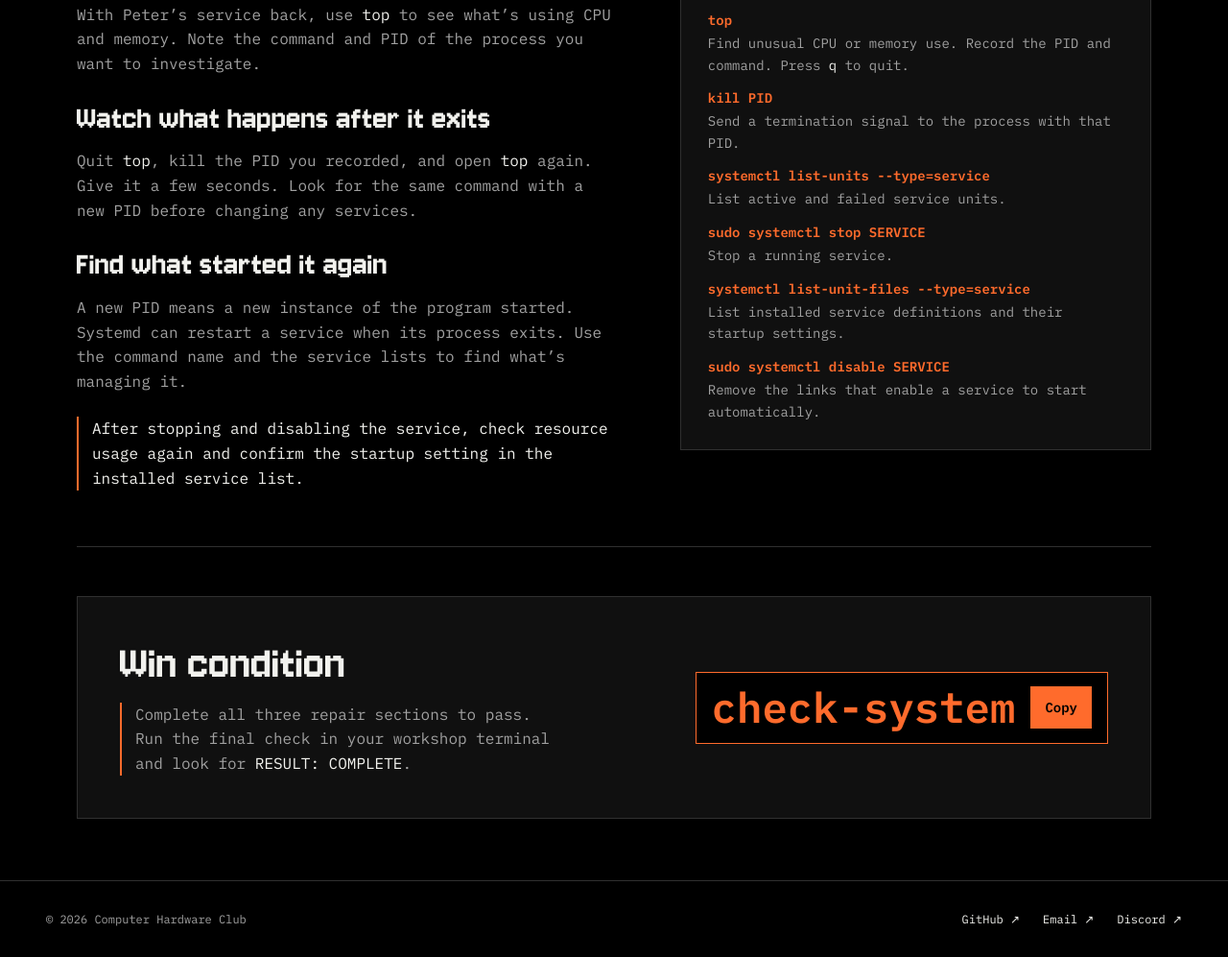
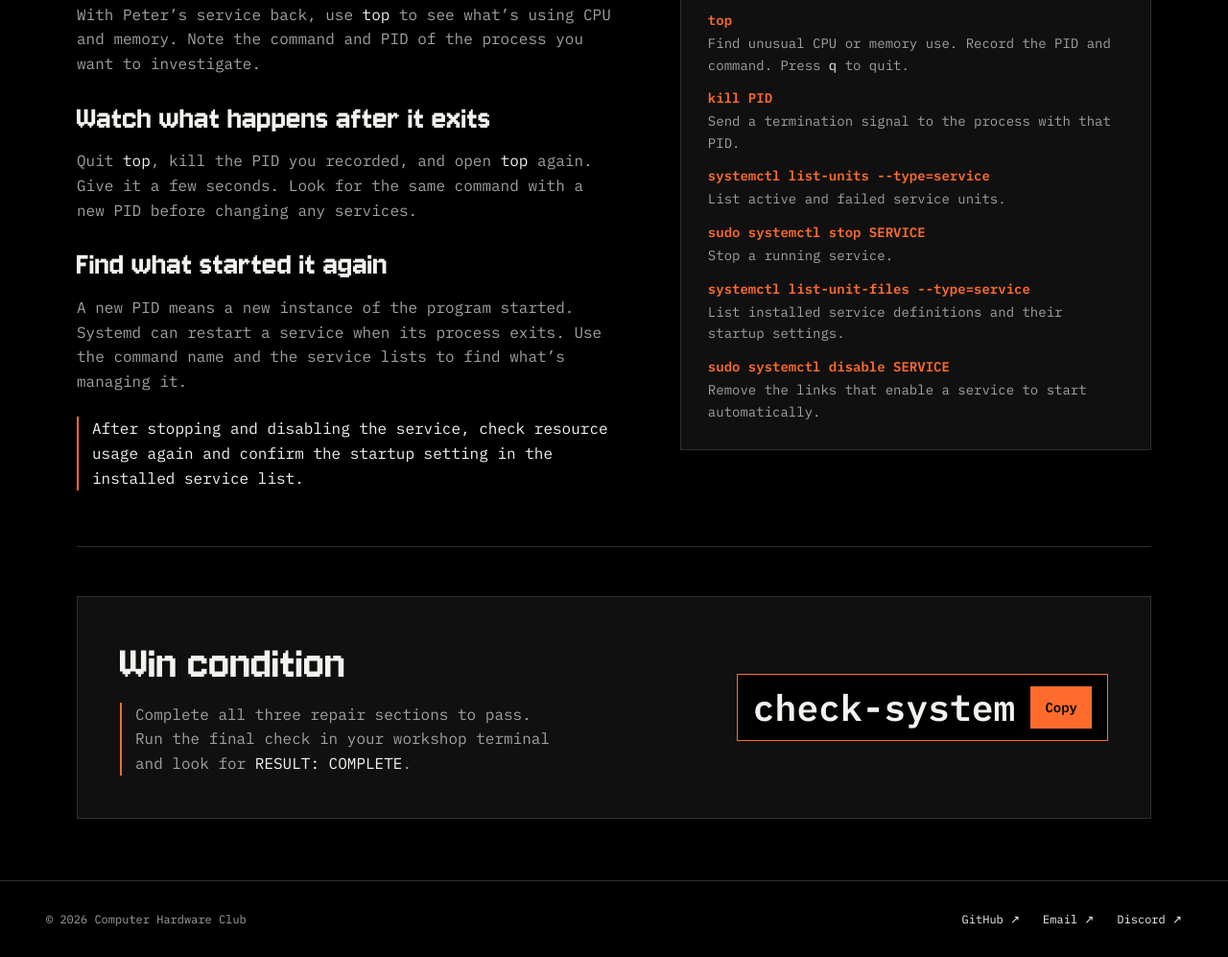
Before and after one commit to Computer-Hardware-Club/computerhardwareclub.org, a website: page workshops/retep.html in a window 1280 px wide. Shown: the part 2433-3430 px from the top of the page at 96% size. Drawn offline with Linux system fonts and the light colour scheme.

Commit message:
Refine the final command typography

```diff
--- a/styles/retep.css
+++ b/styles/retep.css
@@ -254,8 +254,8 @@ body .retep-page {
 
 .retep-check-content code {
   max-width: 100%;
-  color: var(--accent);
-  font-size: clamp(1.5rem, 4vw, 2.75rem);
+  color: var(--text);
+  font-size: clamp(1.375rem, 3.5vw, 2.375rem);
   font-weight: 600;
   line-height: 1.1;
   overflow-wrap: anywhere;
```
